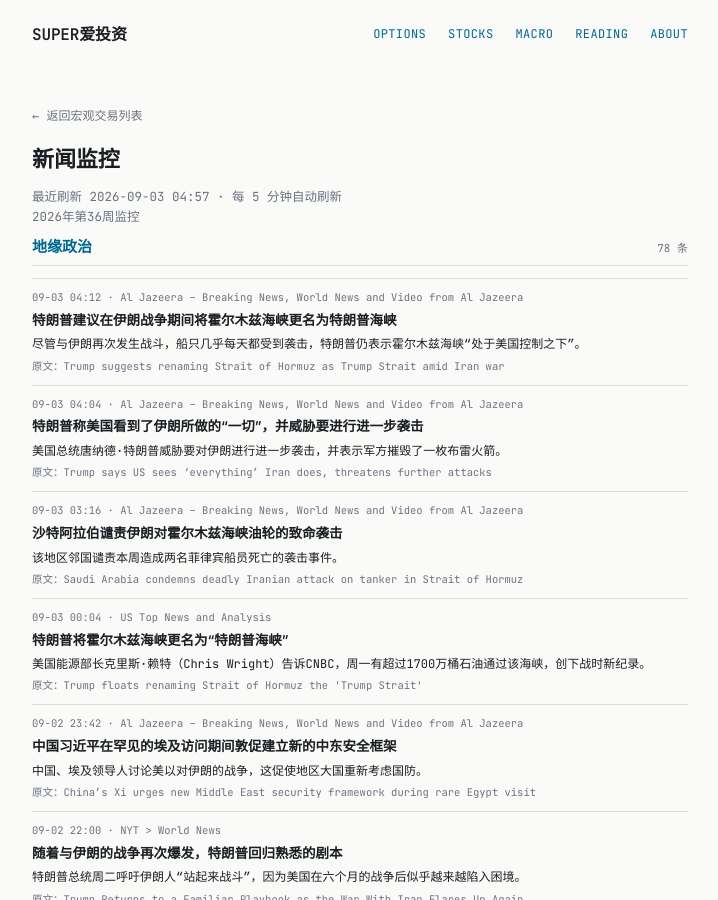
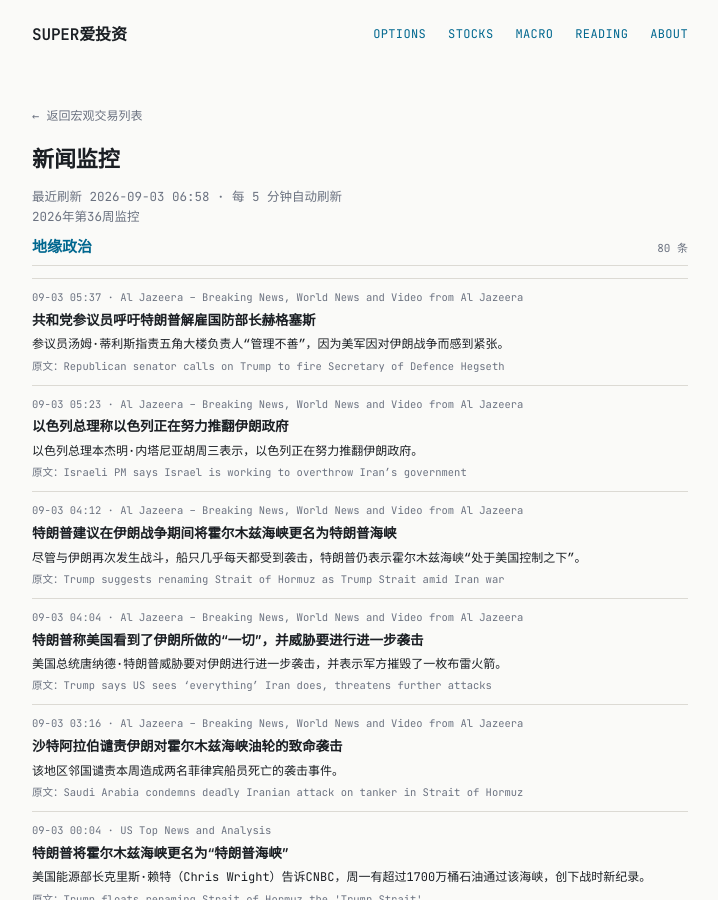
Before and after one commit to tang3super/tang3super.github.io, a Jekyll site: the page built from macro-trade/news-digest.md, in a window 1280 px wide and 900 px high. Shown: the whole window, without its empty margins (280-998 px from the left). Built offline with Jekyll 4.4.1, drawn with Linux system fonts in a browser that asks for light colours.

Commit message:
sync news-digest article

```diff
--- a/macro-trade/news-digest.md
+++ b/macro-trade/news-digest.md
@@ -5,11 +5,25 @@ title: 新闻监控
 date: '2026-09-03'
 summary: 2026年第36周监控
 week_label: 2026年第36周监控
-last_updated: 2026-09-03 04:57
+last_updated: 2026-09-03 06:58
 refresh_note: 每 5 分钟自动刷新
 topics:
 - name: 地缘政治
   items:
+  - title: Republican senator calls on Trump to fire Secretary of Defence Hegseth
+    summary: Senator Thom Tillis accuses Pentagon chief of 'inept mismanagement' as US military is strained by war on Iran.
+    link: https://www.aljazeera.com/news/2026/9/2/republican-senator-calls-on-trump-to-fire-secretary-of-defence-hegseth?traffic_source=rss
+    source: Al Jazeera – Breaking News, World News and Video from Al Jazeera
+    time: 09-03 05:37
+    title_zh: 共和党参议员呼吁特朗普解雇国防部长赫格塞斯
+    summary_zh: 参议员汤姆·蒂利斯指责五角大楼负责人“管理不善”，因为美军因对伊朗战争而感到紧张。
+  - title: Israeli PM says Israel is working to overthrow Iran’s government
+    summary: Israeli Prime Minister Benjamin Netanyahu said on Wednesday that his country is working to overthrow Iran’s government.
+    link: https://www.aljazeera.com/video/newsfeed/2026/9/2/israeli-pm-says-israel-is-working-to-overthrow-irans-government?traffic_source=rss
+    source: Al Jazeera – Breaking News, World News and Video from Al Jazeera
+    time: 09-03 05:23
+    title_zh: 以色列总理称以色列正在努力推翻伊朗政府
+    summary_zh: 以色列总理本杰明·内塔尼亚胡周三表示，以色列正在努力推翻伊朗政府。
   - title: Trump suggests renaming Strait of Hormuz as Trump Strait amid Iran war
     summary: Despite renewed fighting with Iran and near daily attacks on ships, Trump says Strait of Hormuz is 'under USA control'.
     link: https://www.aljazeera.com/news/2026/9/2/trump-suggests-renaming-strait-of-hormuz-as-trump-strait-amid-iran?traffic_source=rss
```
